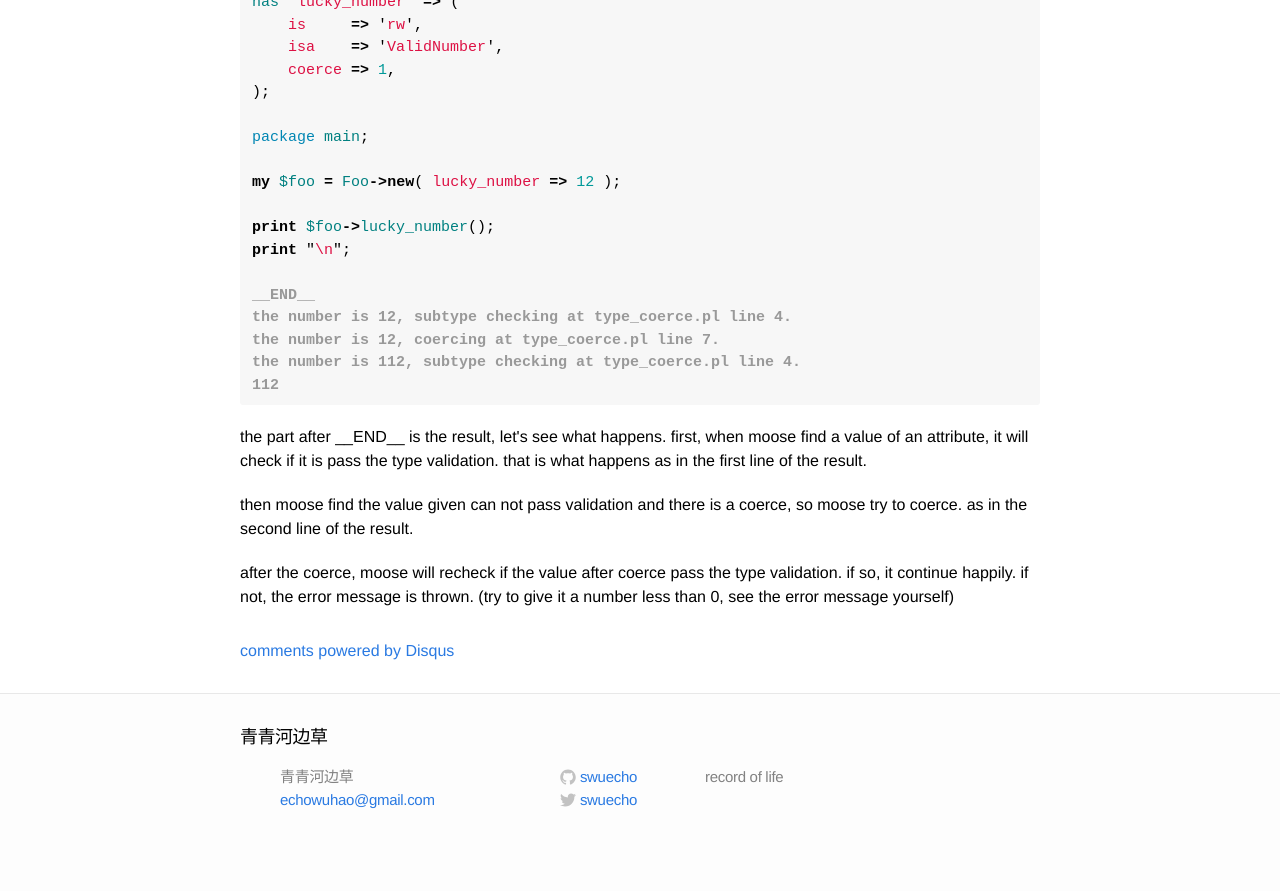
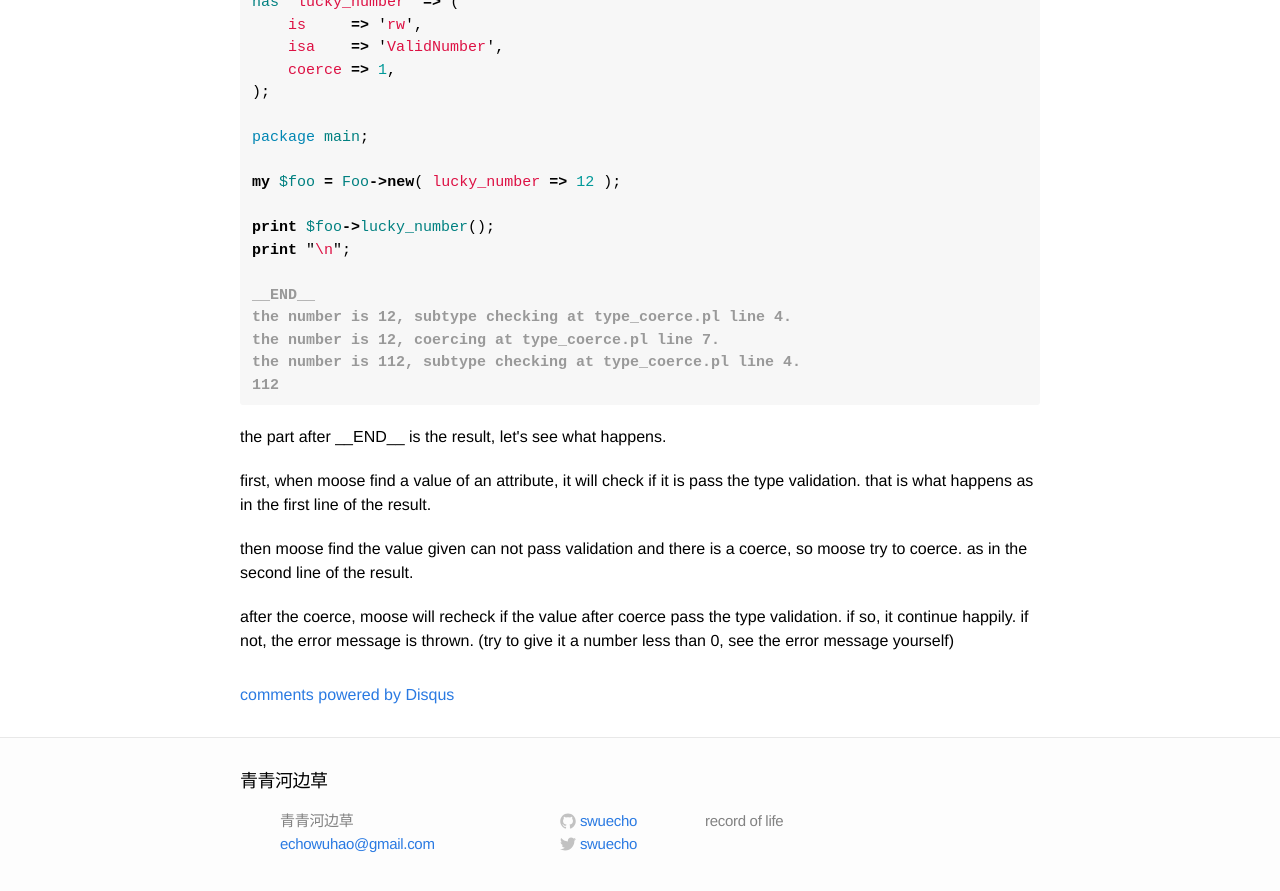
Before and after one commit to swuecho/swuecho.github.io, a Jekyll site: the page built from _posts/2015-06-07-moose-type-and-coerce.md, in a window 1280 px wide and 900 px high, scrolled down 1024 px. Shown: the top 891 px of the window. Built offline with Jekyll 4.4.1, drawn with Linux system fonts in a browser that asks for light colours; comment, search, counter and statistics services are not loaded; before the commit the page ends 1880 px from its top, so only the background shows below that.

```diff
--- a/_posts/2015-06-07-moose-type-and-coerce.md
+++ b/_posts/2015-06-07-moose-type-and-coerce.md
@@ -57,11 +57,11 @@ the number is 112, subtype checking at type_coerce.pl line 4.
 112
 {% endhighlight %}
 
-<p>the part after __END__ is  the result, let's see what happens.
+<p>the part after __END__ is  the result, let's see what happens.</p>
 
 
 first,  when moose find a value of an attribute, it will check if it is pass the type validation.
-that is what happens as in the first line of the result.</p>
+that is what happens as in the first line of the result.
 
 then moose find the value given can not pass validation and there is a coerce, so moose try to coerce.
 as in the second line of the result.
```
